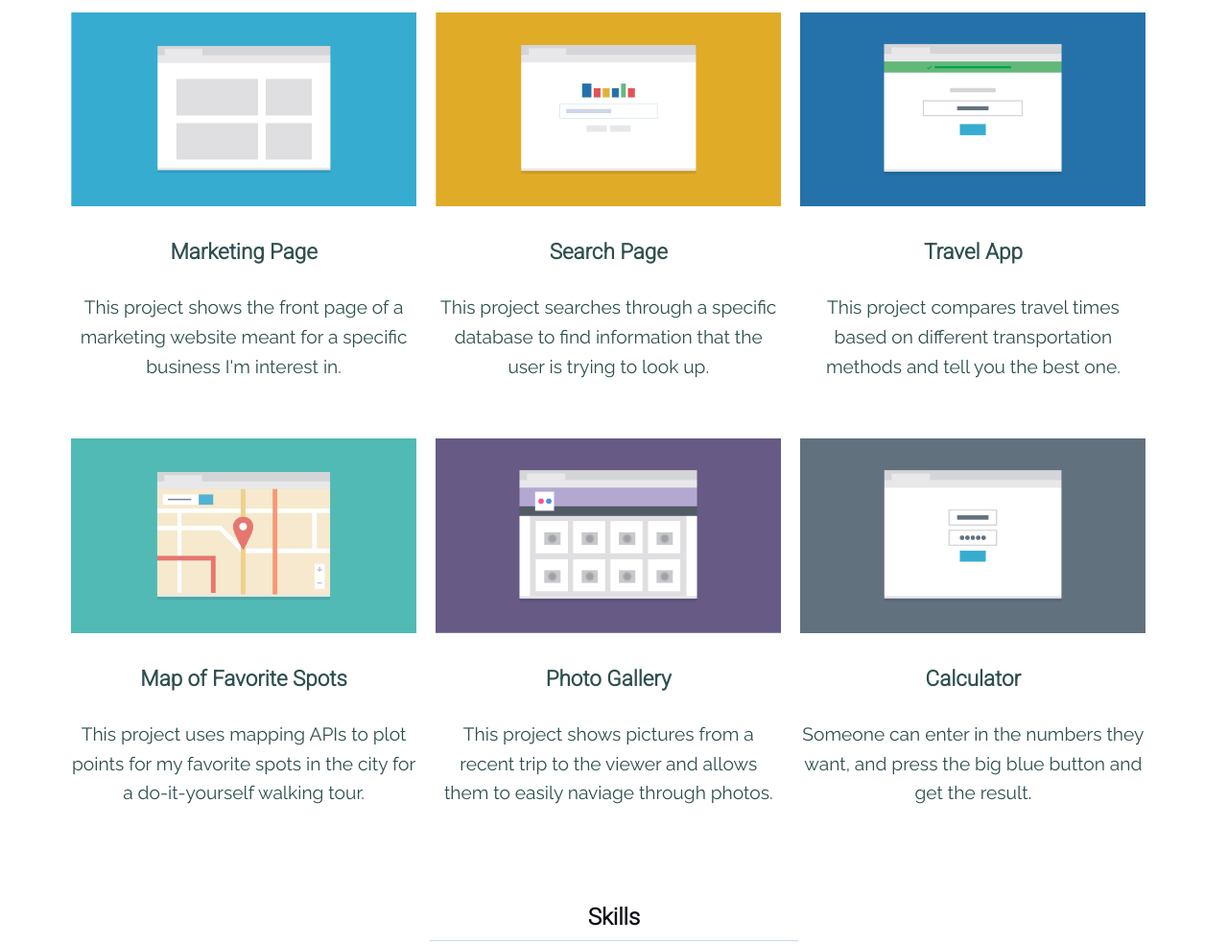
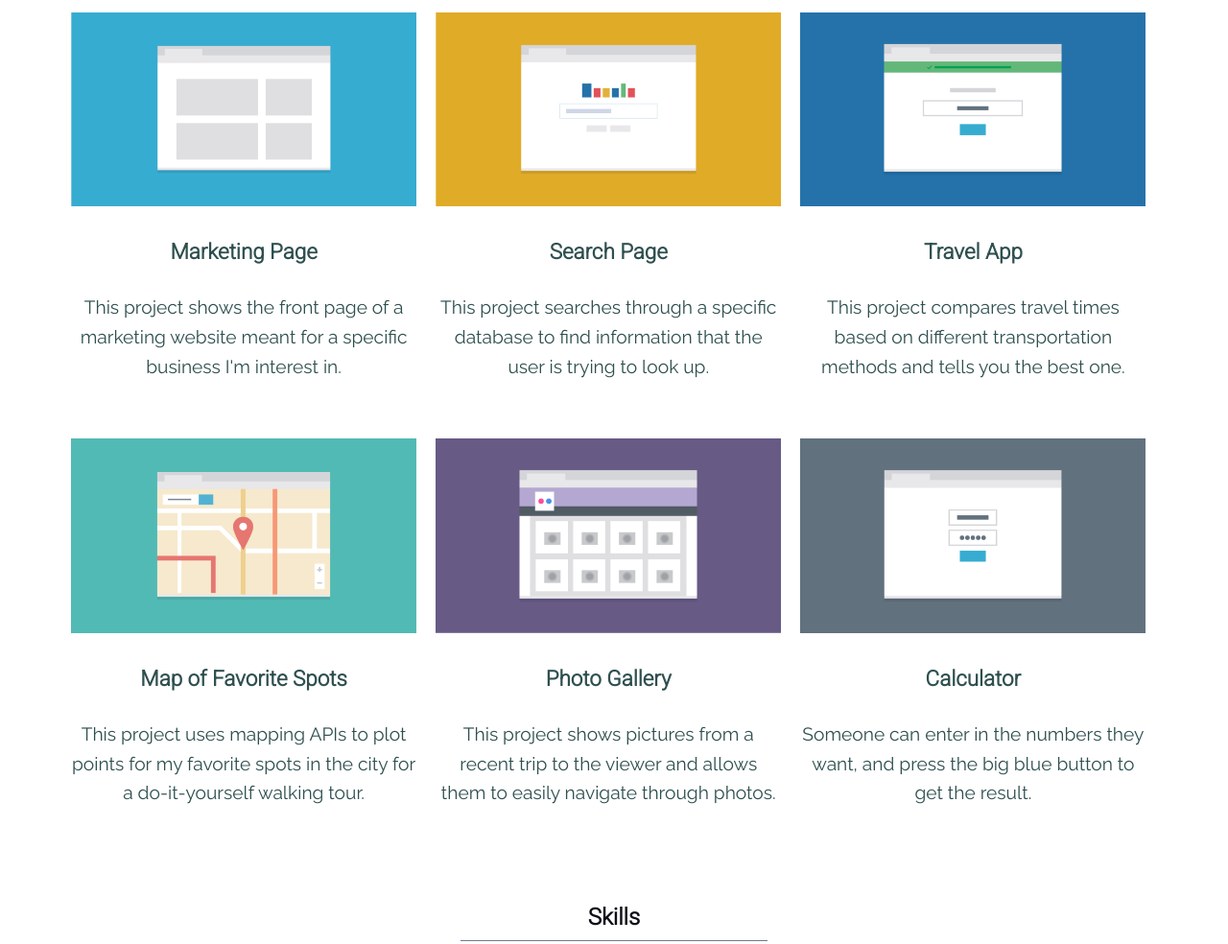
Before and after one commit to Cobrettie/Responsive-Layout-Project, a plain HTML site: page index.html in a window 1280 px wide. Shown: the part 600-1584 px from the top of the page at 96% size. Drawn offline with Linux system fonts and the light colour scheme.

Commit message:
2.4
adjustment tweaks

```diff
--- a/css/styles.css
+++ b/css/styles.css
@@ -136,8 +136,8 @@ img.project-images:hover{
 
 .skills-title {
   margin-bottom: 10px;
-		border-bottom: 1px solid #c4dfe6;
-		width: 30%;
+		border-bottom: 1px solid #6d7993;
+		width: 25%;
 		margin: 0 auto;
 		padding-bottom: 10px;
 }
--- a/index.html
+++ b/index.html
@@ -37,7 +37,7 @@
         <div class="container">
           <img class="profile-img" src="images/responsive-layout-profile.png" alt="Picture of Keith Hollis">
           <p class="mission">Hi! I'm a front-end developer who loves responsive design and css. I recently finished a
-            degree in front-end web development at Treehouse and am excited to put all of my skills to use!</p>
+            degree in front-end web development at Treehouse and I am excited to put all of my skills to use!</p>
         </div>
       </div>
     </div> <!-- Intro Close-->
@@ -63,7 +63,7 @@
       <div class="col">
         <img class="project-images" src="images/portfolio-3.png" alt="Travel App">
         <h3 class="project-titles">Travel App</h3>
-        <p class="project-paragraphs">This project compares travel times based on different transportation methods and tell you the best one.</p>
+        <p class="project-paragraphs">This project compares travel times based on different transportation methods and tells you the best one.</p>
       </div>
 
       <!-- Portfolio Project #4 -->
@@ -77,14 +77,14 @@
       <div class="col">
         <img class="project-images" src="images/portfolio-5.png" alt="Photo Gallery">
         <h3 class="project-titles">Photo Gallery</h3>
-        <p class="project-paragraphs">This project shows pictures from a recent trip to the viewer and allows them to easily naviage through photos.</p>
+        <p class="project-paragraphs">This project shows pictures from a recent trip to the viewer and allows them to easily navigate through photos.</p>
       </div>
 
       <!-- Portfolio Project #6 -->
       <div class="col">
         <img class="project-images" src="images/portfolio-6.png" alt="Calculator">
         <h3 class="project-titles">Calculator</h3>
-        <p class="project-paragraphs">Someone can enter in the numbers they want, and press the big blue button and get the result.</p>
+        <p class="project-paragraphs">Someone can enter in the numbers they want, and press the big blue button to get the result.</p>
       </div>
     </div> <!-- Container Close -->
 
```
